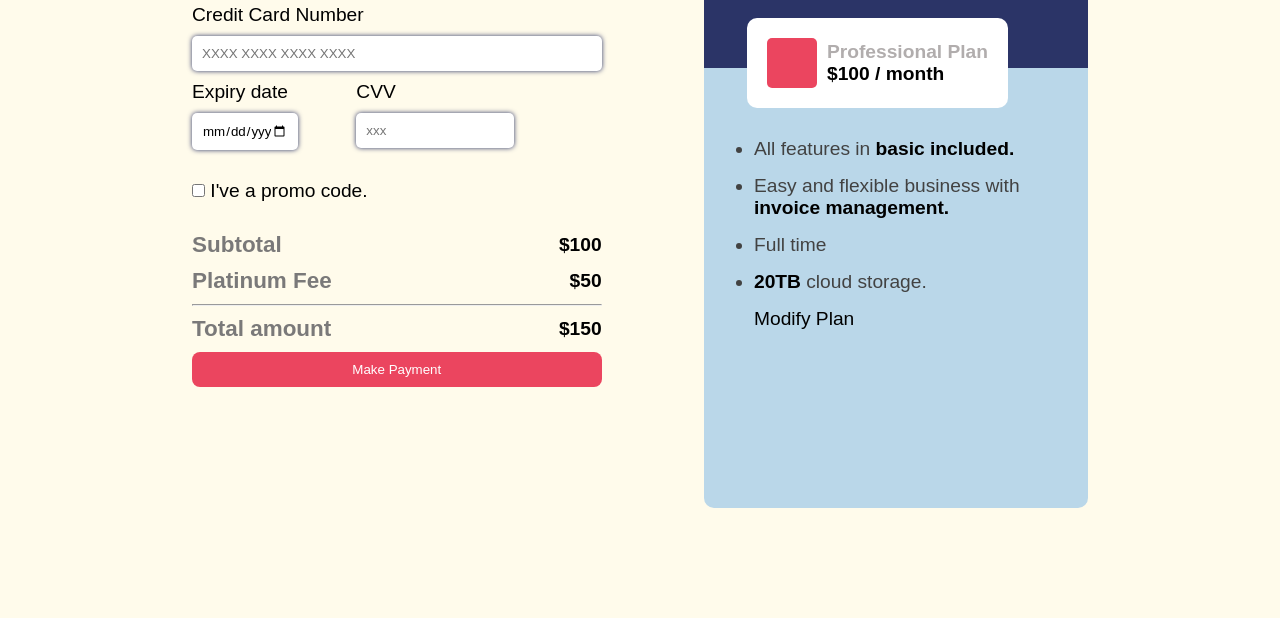
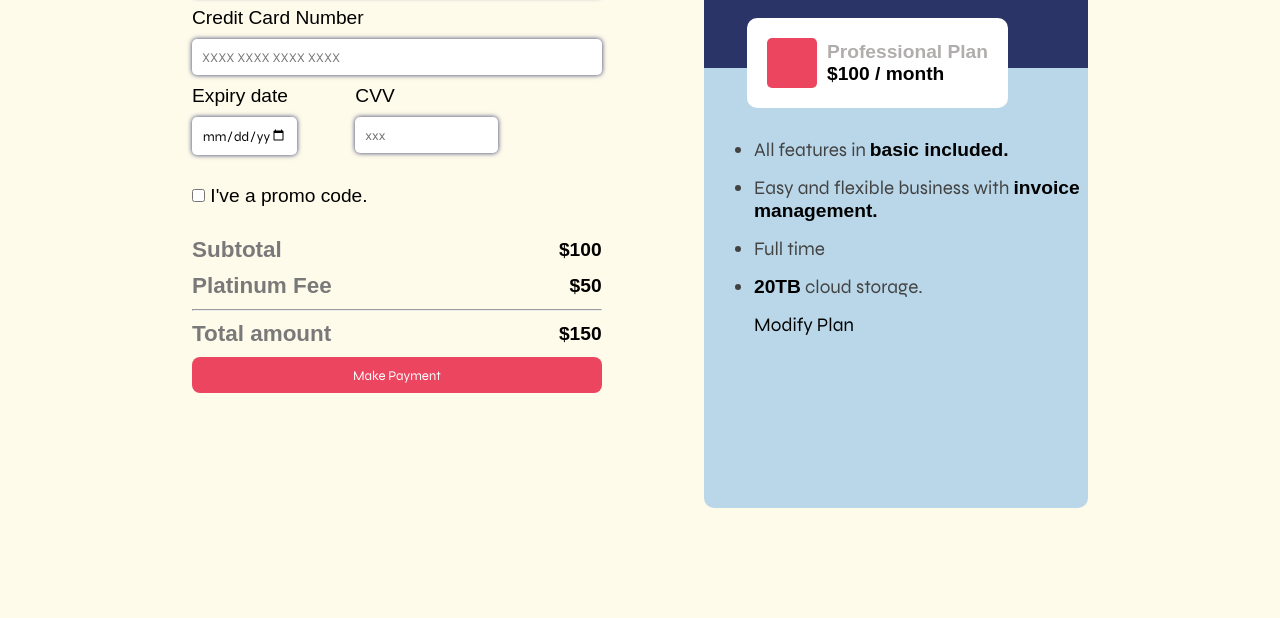
Before and after one commit to moloruntomiwa31/form-with-validator, a plain HTML site: page index.html in a window 1280 px wide. Shown: the part 202-820 px from the top of the page. Drawn offline with Linux system fonts and the light colour scheme.

Commit message:
Added files

```diff
--- a/style.css
+++ b/style.css
@@ -2,6 +2,11 @@
     margin: 0;
     padding: 0;
     box-sizing: border-box;
+}
+@font-face {
+    font-family:  "Poppins";
+    src: url('./fonts/OTF/Syne-Regular.otf');
+    font-weight:  normal;
 }
 body {
     background-color: #fffbeb;
```
Also changed, not shown: fonts/OTF/Syne-Bold.otf (added), fonts/OTF/Syne-Extra.otf (added), fonts/OTF/Syne-Italic.otf (added), fonts/OTF/Syne-Mono.otf (added), fonts/OTF/Syne-Regular.otf (added).
